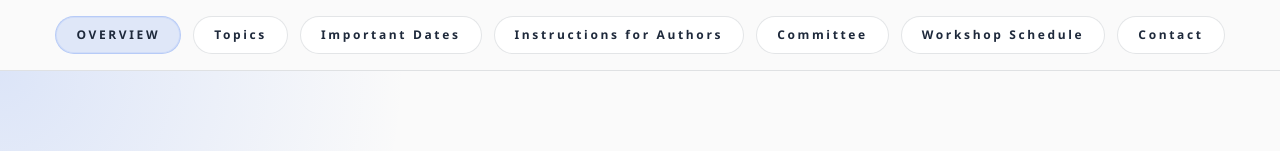
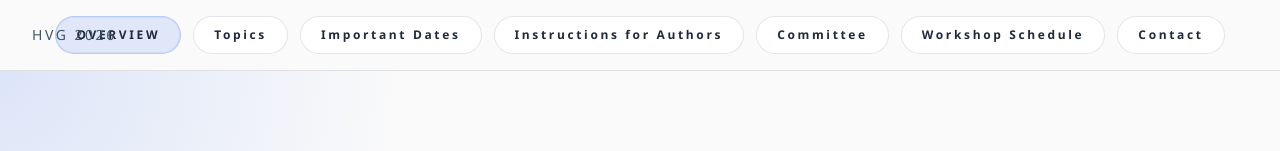
Before and after one commit to hvg-workshop/workshop2026, a React (Vite) app: page /#overview in a window 1280 px wide. Shown: the top 151 px of the page. Built offline with nearby package versions, Linux system fonts and the light colour scheme.

Commit message:
Revert "feat:移除"
This reverts commit a5449e10212fdf8dcea4956c5c15aa5283b41790.

```diff
--- a/src/content/workshop-content.js
+++ b/src/content/workshop-content.js
@@ -1,5 +1,5 @@
 export const workshopContent = {
-  // brandLabel: 'HVG 2026',
+  brandLabel: 'HVG 2026',
   tabs: [
     { id: 'overview', label: 'OVERVIEW' },
     { id: 'topics', label: 'Topics' },
```
